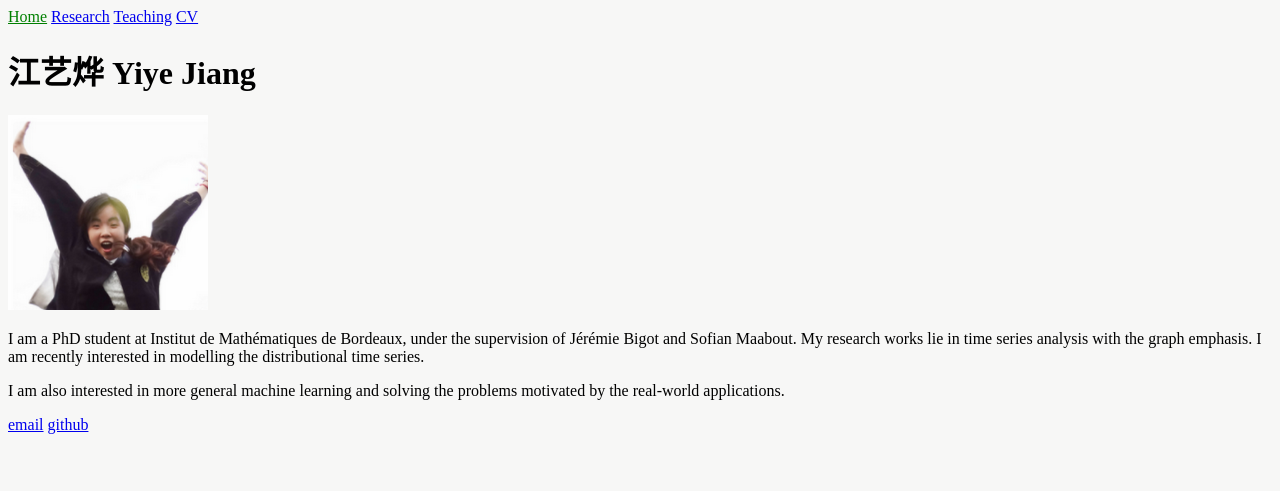
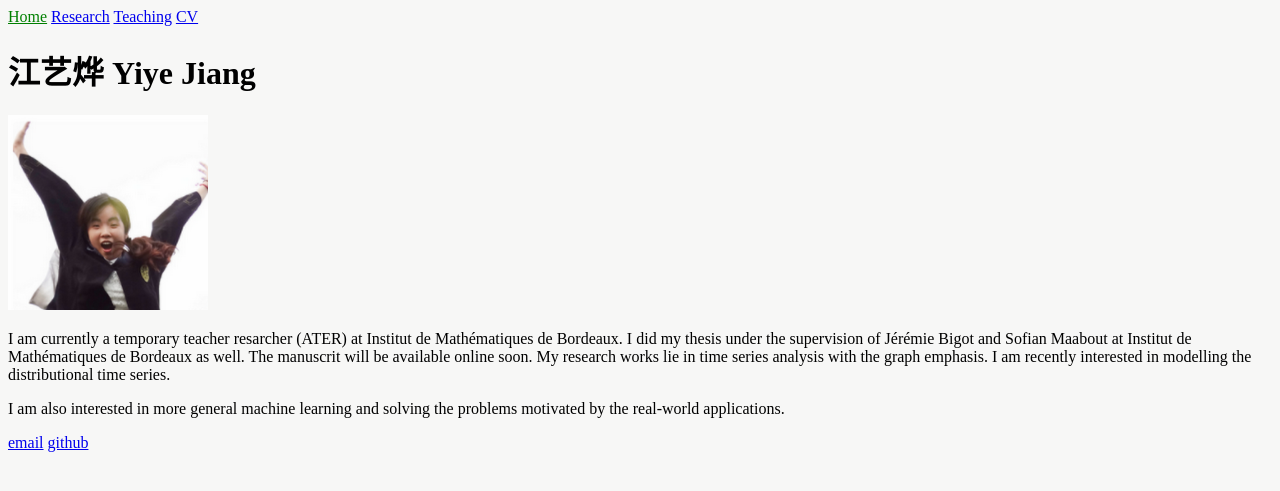
Before and after one commit to yiyej/yiyej.github.io, a Jekyll site: the page built from index.html, in a window 1280 px wide. Shown: the top 491 px of the page. Built offline with Jekyll 4.4.1, drawn with Linux system fonts in a browser that asks for light colours.

Commit message:
Update index.html

```diff
--- a/index.html
+++ b/index.html
@@ -7,7 +7,7 @@ title: Home
 <img src="{{site.baseurl}}/assets/images/ID.png" width="200" height="195">
 
 <p>
-I am a PhD student at Institut de Mathématiques de Bordeaux, under the supervision of Jérémie Bigot and Sofian Maabout.
+I am currently a temporary teacher resarcher (ATER) at Institut de Mathématiques de Bordeaux. I did my thesis under the supervision of Jérémie Bigot and Sofian Maabout at Institut de Mathématiques de Bordeaux as well. The manuscrit will be available online soon.
 
 My research works lie in time series analysis with the graph emphasis. I am recently interested in modelling the distributional time series.
 </p>
```
